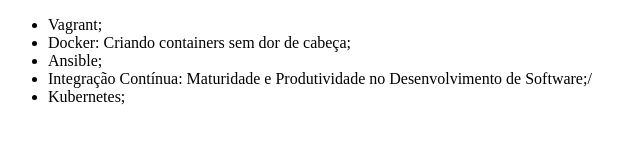
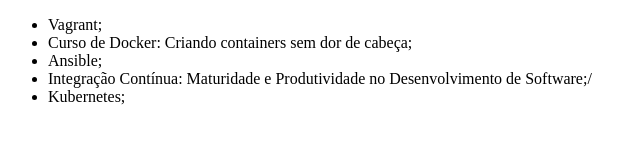
Before and after one commit to uranolais/alura-git, a plain HTML site: page index.html in a window 1280 px wide. Shown: the full height of the page, 0-640 px from the left. Drawn offline with Linux system fonts and the light colour scheme.

Commit message:
atualizando o nome do curso de docker

```diff
--- a/index.html
+++ b/index.html
@@ -7,7 +7,7 @@
 <body>
     <ul>
         <li>Vagrant;</li>
-        <li>Docker: Criando containers sem dor de cabeça;</li>
+        <li>Curso de Docker: Criando containers sem dor de cabeça;</li>
         <li>Ansible;</li>
         <li>Integração Contínua: Maturidade e Produtividade no Desenvolvimento de Software;/</li>
         <li>Kubernetes;</li>
```
